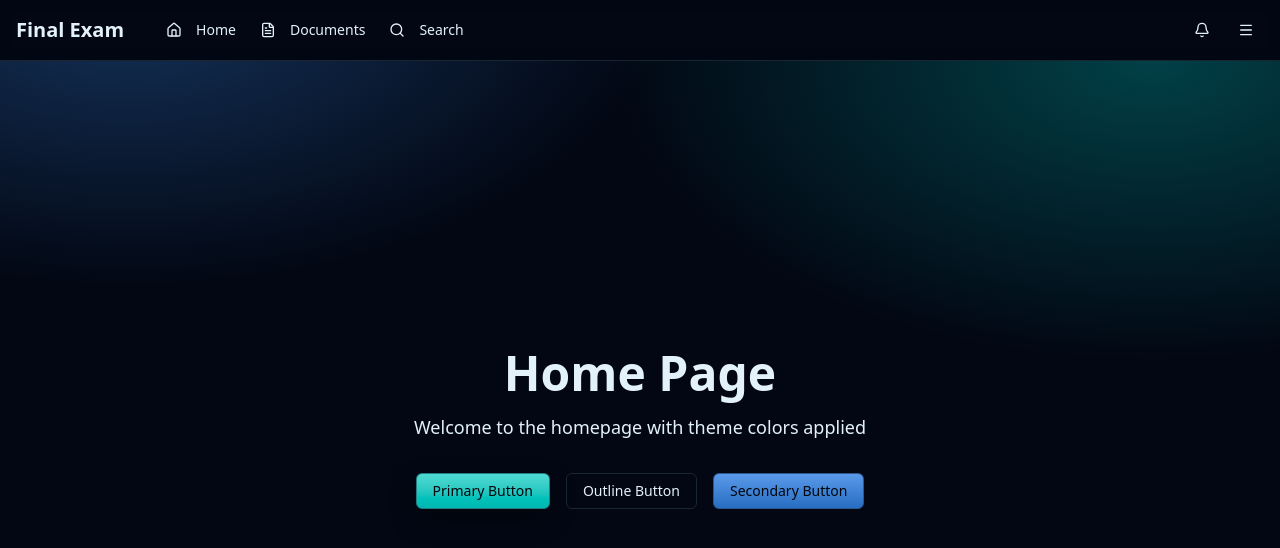
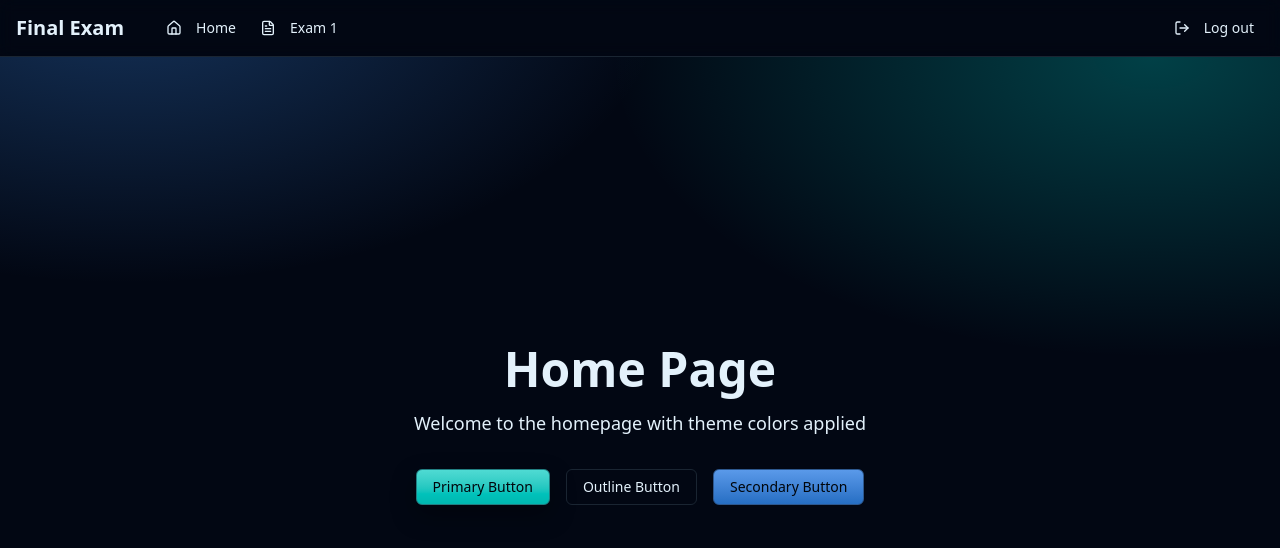
Before and after one commit to qcprof/finalexam, a Next.js app: page / in a window 1280 px wide. Shown: the top 548 px of the page. Built offline with nearby package versions, Linux system fonts and the light colour scheme.

Commit message:
modified menu

```diff
--- a/components/navigation-menu.tsx
+++ b/components/navigation-menu.tsx
@@ -1,17 +1,7 @@
 "use client"
 
-import { useState } from "react"
-import { Menu, Home, User, Settings, LogOut, FileText, Search, Bell } from "lucide-react"
+import { Home, User, Settings, LogOut, FileText, Search, Bell } from "lucide-react"
 import { Button } from "@/components/ui/button"
-import {
-  DropdownMenu,
-  DropdownMenuContent,
-  DropdownMenuItem,
-  DropdownMenuLabel,
-  DropdownMenuSeparator,
-  DropdownMenuTrigger,
-  DropdownMenuGroup,
-} from "@/components/ui/dropdown-menu"
 
 export function NavigationMenu() {
   return (
@@ -20,57 +10,23 @@ export function NavigationMenu() {
         <div className="flex items-center gap-8">
           <h1 className="text-xl font-bold text-[--color-fg]">Final Exam</h1>
 
-          <div className="hidden md:flex items-center gap-1">
+          <div className="flex items-center gap-1">
             <Button variant="ghost" size="sm" className="text-[--color-fg]">
               <Home className="mr-2 h-4 w-4" />
               Home
             </Button>
             <Button variant="ghost" size="sm" className="text-[--color-fg]">
               <FileText className="mr-2 h-4 w-4" />
-              Documents
-            </Button>
-            <Button variant="ghost" size="sm" className="text-[--color-fg]">
-              <Search className="mr-2 h-4 w-4" />
-              Search
+              Exam 1
             </Button>
           </div>
         </div>
 
         <div className="flex items-center gap-2">
-          <Button variant="ghost" size="icon" className="text-[--color-fg]">
-            <Bell className="h-4 w-4" />
+          <Button variant="ghost" size="sm" className="text-[--color-danger]">
+            <LogOut className="mr-2 h-4 w-4" />
+            Log out
           </Button>
-
-          <DropdownMenu>
-            <DropdownMenuTrigger asChild>
-              <Button variant="ghost" size="icon" className="text-[--color-fg]">
-                <Menu className="h-4 w-4" />
-              </Button>
-            </DropdownMenuTrigger>
-            <DropdownMenuContent align="end" className="w-56">
-              <DropdownMenuLabel>My Account</DropdownMenuLabel>
-              <DropdownMenuSeparator />
-              <DropdownMenuGroup>
-                <DropdownMenuItem>
-                  <User className="mr-2 h-4 w-4" />
-                  <span>Profile</span>
-                </DropdownMenuItem>
-                <DropdownMenuItem>
-                  <Settings className="mr-2 h-4 w-4" />
-                  <span>Settings</span>
-                </DropdownMenuItem>
-                <DropdownMenuItem>
-                  <FileText className="mr-2 h-4 w-4" />
-                  <span>Documents</span>
-                </DropdownMenuItem>
-              </DropdownMenuGroup>
-              <DropdownMenuSeparator />
-              <DropdownMenuItem className="text-[--color-danger] focus:text-[--color-danger]">
-                <LogOut className="mr-2 h-4 w-4" />
-                <span>Log out</span>
-              </DropdownMenuItem>
-            </DropdownMenuContent>
-          </DropdownMenu>
         </div>
       </div>
     </nav>
```
Also changed, not shown: app/favicon.svg, app/icon.svg.
